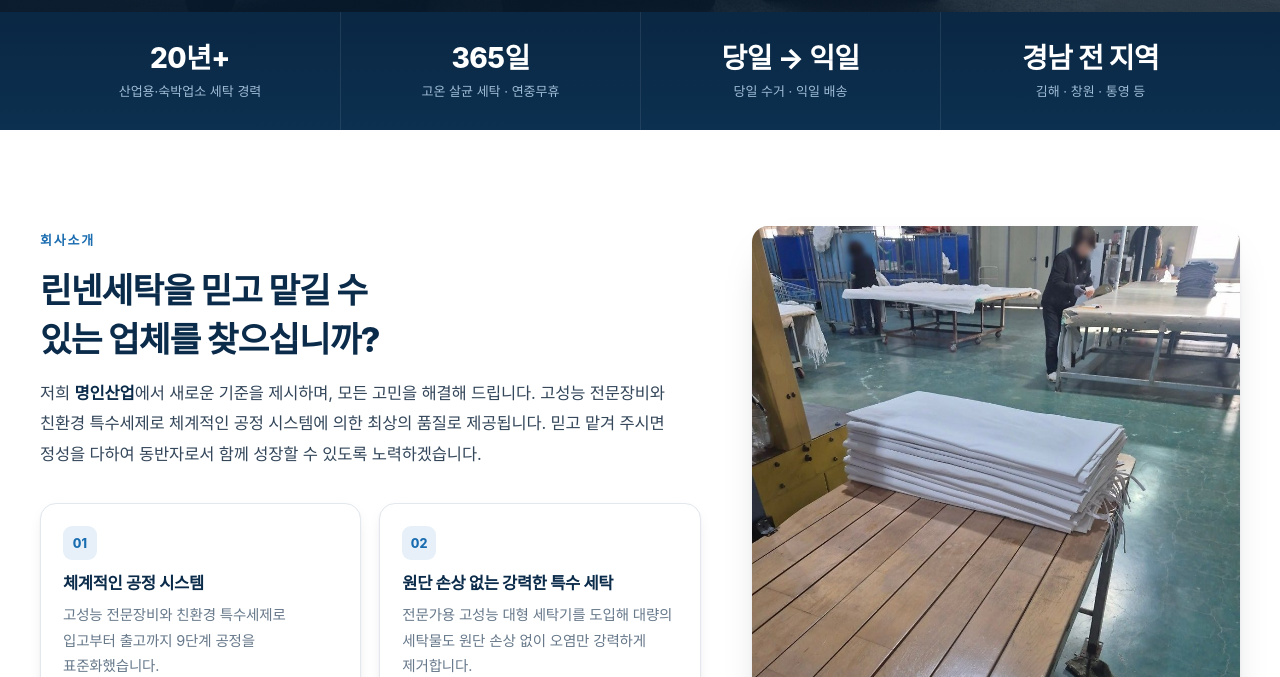
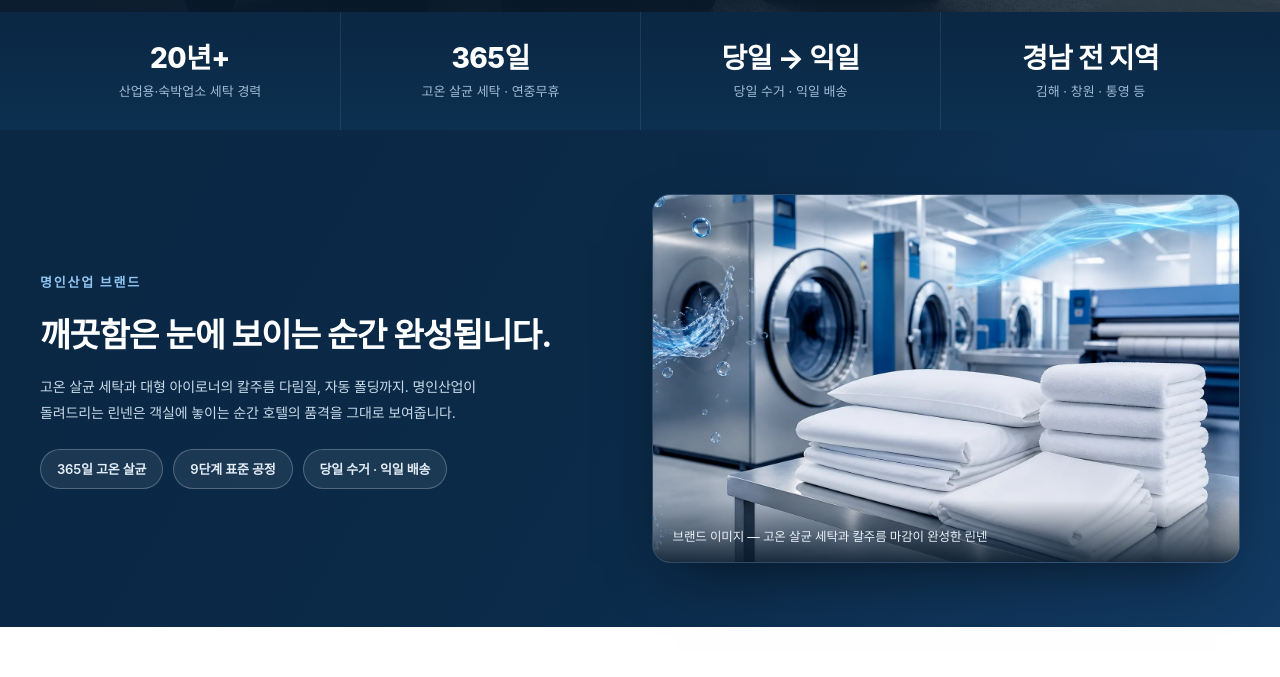
Before and after one commit to eorud1767-hash/milwash, a plain HTML site: page index.html in a window 1280 px wide. Shown: the part 720-1397 px from the top of the page. Drawn offline with Linux system fonts and the light colour scheme.

Commit message:
Add brand visual band under stats, update hero badge to 경남 전 지역 정기 노선

```diff
--- a/index.html
+++ b/index.html
@@ -61,6 +61,26 @@
   "sameAs": ["https://blog.naver.com/eorud1767"]
 }
 </script>
+
+<style>
+/* ===== 브랜드 비주얼 밴드 ===== */
+.brand-band{background:linear-gradient(120deg,#0a2743 0%,#0b2b4a 55%,#123a63 100%);color:#fff;padding:clamp(40px,5vw,72px) 0}
+.brand-band-inner{display:grid;grid-template-columns:minmax(0,1fr) minmax(0,1.05fr);gap:clamp(24px,4vw,56px);align-items:center}
+.brand-band .eyebrow{color:#8fc4f0}
+.brand-band h2{color:#fff;font-size:clamp(24px,2.6vw,36px);line-height:1.35;letter-spacing:-.03em;margin:12px 0 16px}
+.brand-band p.band-lead{color:#c9dbea;font-size:clamp(14px,1.05vw,16.5px);line-height:1.8;max-width:34em}
+.band-points{display:flex;flex-wrap:wrap;gap:10px;margin-top:24px}
+.band-points li{font-size:13px;font-weight:600;color:#e3edf6;border:1px solid rgba(255,255,255,.24);background:rgba(255,255,255,.07);padding:8px 16px;border-radius:999px}
+.brand-band figure{margin:0;position:relative;border-radius:18px;overflow:hidden;box-shadow:0 24px 60px -24px rgba(0,0,0,.65);border:1px solid rgba(255,255,255,.14)}
+.brand-band figure picture{display:block}
+.brand-band figure img{width:100%;height:100%;object-fit:cover;aspect-ratio:16/10}
+.brand-band figcaption{position:absolute;left:0;right:0;bottom:0;padding:26px 20px 14px;font-size:12.5px;color:#e8f1f9;background:linear-gradient(to top,rgba(6,24,42,.86),rgba(6,24,42,0))}
+@media (max-width:860px){
+  .brand-band-inner{grid-template-columns:1fr}
+  .brand-band figure{order:-1}
+  .brand-band figure img{aspect-ratio:16/11}
+}
+</style>
 </head>
 <body>
 <a class="skip-link" href="#main">본문 바로가기</a>
@@ -111,7 +131,7 @@
     <img src="assets/hero-factory.jpg" alt="명인산업 김해 진영 본사 공장 전경과 2.5톤·1톤 배송 트럭 3대" width="1920" height="1080" fetchpriority="high">
   </div>
   <div class="container hero-inner">
-    <p class="hero-badge">김해 진영 · 20년 이상 세탁 전문 · 경남 최신 설비</p>
+    <p class="hero-badge">김해 진영 본사 · 20년 이상 세탁 전문 · 경남 전 지역 정기 노선</p>
     <h1>호텔의 품격은 ‘세탁’에서 시작됩니다.<br class="pc-br"> 깨끗함 그 이상의 가치, 명인산업이 증명합니다.</h1>
     <p class="lead">호텔·모텔·산업체·기숙사 린넨 세탁 전문업체 명인산업입니다.</p>
     <p class="lead">보이지 않는 곳까지 완벽하게 — 명인의 프리미엄 세탁 솔루션으로 객실 회전율과 고객 만족을 함께 높여드립니다.</p>
@@ -138,6 +158,29 @@
     <div class="stat"><strong>365일</strong><span>고온 살균 세탁 · 연중무휴</span></div>
     <div class="stat"><strong>당일 → 익일</strong><span>당일 수거 · 익일 배송</span></div>
     <div class="stat"><strong>경남 전 지역</strong><span>김해 · 창원 · 통영 등</span></div>
+  </div>
+</section>
+
+<!-- 브랜드 비주얼 밴드 -->
+<section class="brand-band" id="brand">
+  <div class="container brand-band-inner">
+    <div>
+      <p class="eyebrow">명인산업 브랜드</p>
+      <h2>깨끗함은 눈에 보이는 순간 완성됩니다.</h2>
+      <p class="band-lead">고온 살균 세탁과 대형 아이로너의 칼주름 다림질, 자동 폴딩까지. 명인산업이 돌려드리는 린넨은 객실에 놓이는 순간 호텔의 품격을 그대로 보여줍니다.</p>
+      <ul class="band-points">
+        <li>365일 고온 살균</li>
+        <li>9단계 표준 공정</li>
+        <li>당일 수거 · 익일 배송</li>
+      </ul>
+    </div>
+    <figure>
+      <picture>
+        <source srcset="assets/brand-visual.webp" type="image/webp">
+        <img src="assets/brand-visual.jpg" alt="고온 살균 세탁과 다림질을 마친 호텔 린넨 — 명인산업 브랜드 이미지" width="1536" height="1024" loading="lazy" decoding="async">
+      </picture>
+      <figcaption>브랜드 이미지 — 고온 살균 세탁과 칼주름 마감이 완성한 린넨</figcaption>
+    </figure>
   </div>
 </section>
 
```
Also changed, not shown: assets/brand-visual.jpg (added), assets/brand-visual.webp (added).
